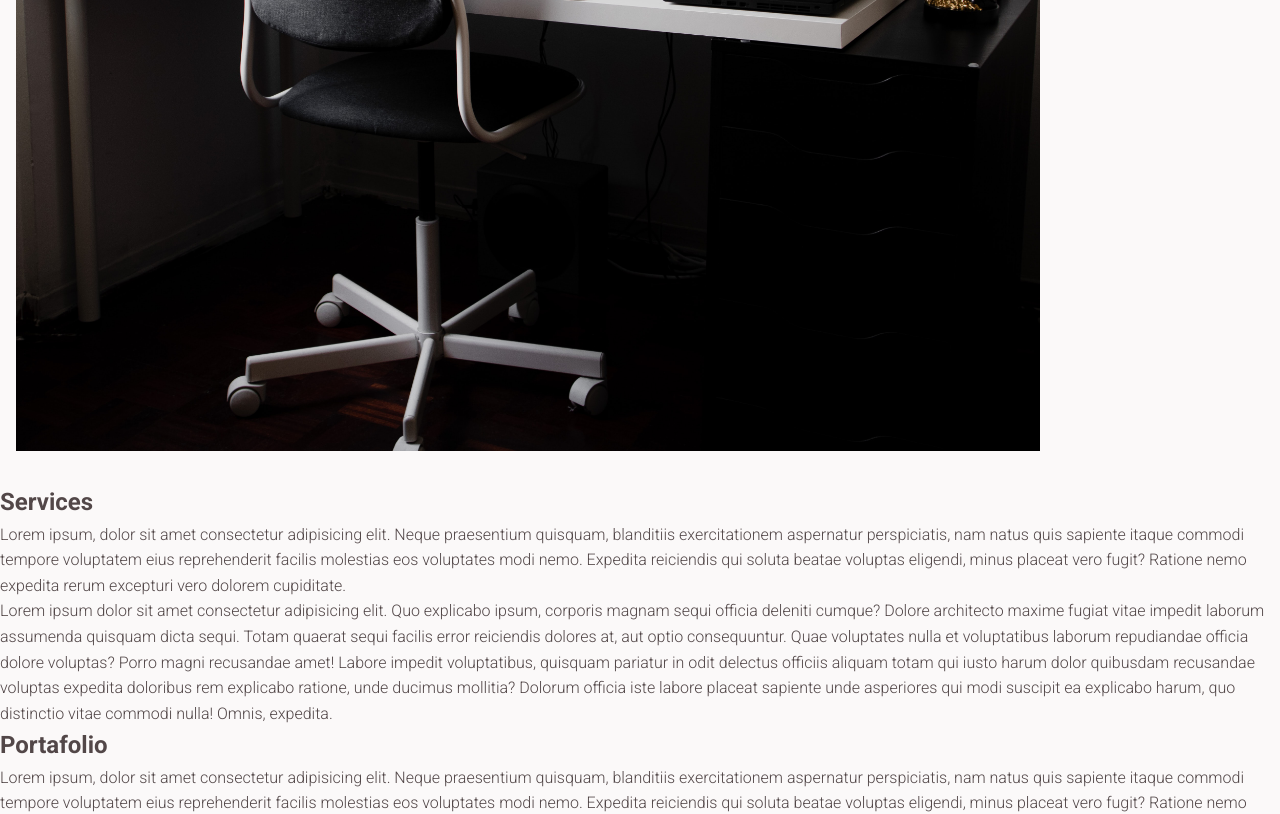
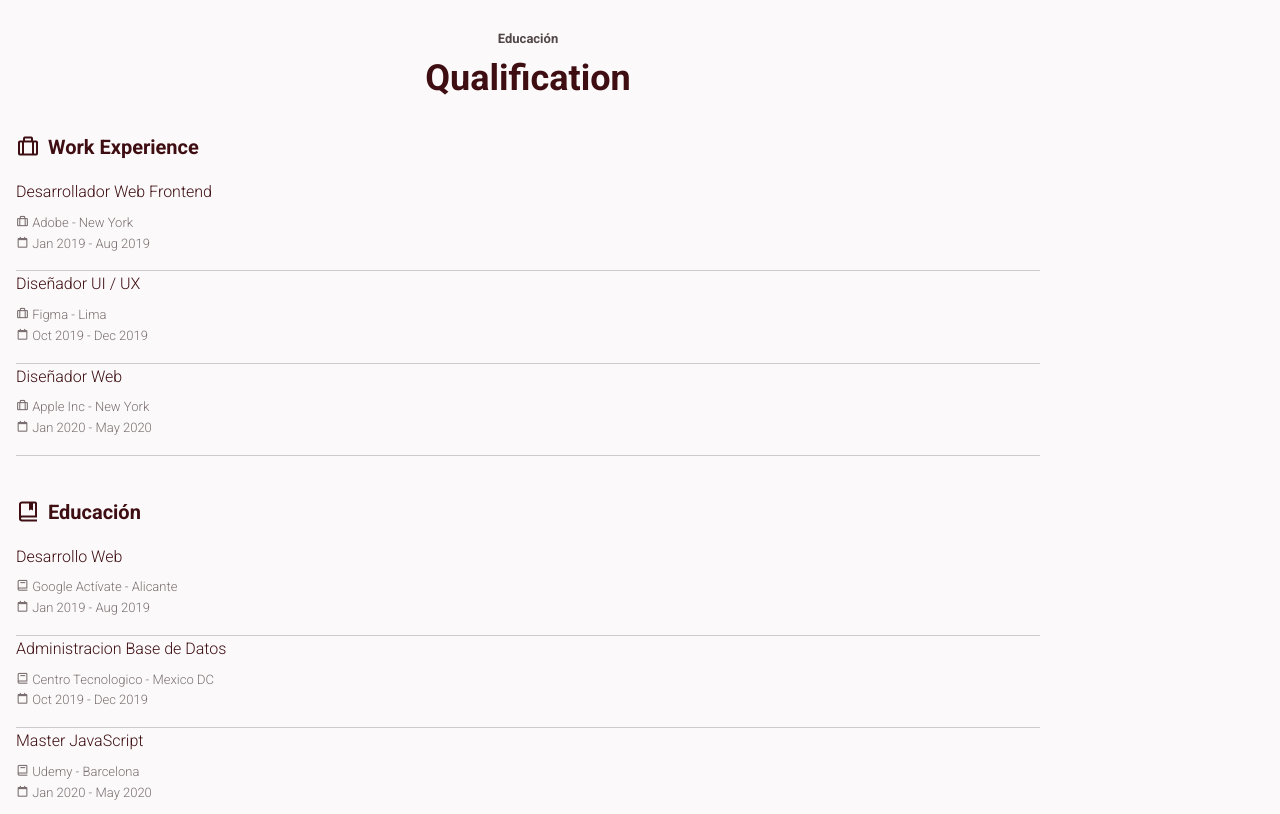
Before and after one commit to Maopos/maopos.github.io, a plain HTML site: page index.html in a window 1280 px wide. Shown: the part 1840-2654 px from the top of the page. Drawn offline with nearby package versions, Linux system fonts and the light colour scheme.

Commit message:
Version 21.02.22

```diff
--- a/css/styles.css
+++ b/css/styles.css
@@ -14,7 +14,7 @@
 
 /* Typografia */
 --font_body: Roboto, sans-serif;
---font_big: 2.5rem;
+--font_big: 2rem;
 --font_normal: 0.938rem;
 --font_small: 0.813rem;
 --font_smaller: 0.75rem;
@@ -205,7 +205,7 @@ transition: .3s;
 /* Change BG header */
 .scroll-header {
     background-color: var(--color_light_2);
-    box-shadow: 0 2px 4px rgba(0, 0, 0, .1);
+    box-shadow: 0 2px 4px rgba(0, 0, 0, .5 );
 }
 
 .scroll-header .nav_logo, .scroll-header .nav_toggle, .scroll-header .nav_link {
@@ -233,12 +233,12 @@ transition: .3s;
 }
 
 .scrolltop:hover {
-    background: var(--color_light_2);
+    background: var(--color_1);
 }
 
 .scrolltop_icon{
     font-size: 2rem;
-    color:var(--color_light_2)
+    color: var(--color_light_2)
 }
 
 /* Show Scroll Top*/
@@ -256,7 +256,7 @@ transition: .3s;
 .home_container{
     position: relative;
     height: calc(100vh - var(--header-height));
-    grid-template-rows: repeat(2, max-content);
+    grid-template-rows: repeat(1, max-content);
     align-content: space-around;
     row-gap: 2rem;
 }
@@ -278,12 +278,12 @@ transition: .3s;
 }
 
 .home_greeting {
-    font-size: .813rem;
+    font-size: var(--font_small);
 
 }
 
 .home_profession {
-    font-size: .938rem;
+    font-size: var(--font_normal);
     margin-bottom: var(--mb3);
 }
 
@@ -330,3 +330,67 @@ transition: .3s;
 .button-light {
     background-color: var(--color_light_1);
 }
+
+/* About */
+
+.about_data {
+    text-align: center;
+}
+
+.about_description span {
+    font-size: var(--font_h2);
+    font-weight: var(--font_semi_bold);
+    color: var(--color_1);
+}
+
+.about_number {
+    font-size: var(--font_h1);
+    color: var(--color_1);
+    display: block;
+}
+
+.about_img {
+    justify-self: center;
+    width: 320px;
+    border-radius: .5rem;
+}
+
+/* Qualification */
+
+.qualification_container {
+    row-gap: 2.5rem;
+}
+
+.qualification_title {
+    font-size: var(--font_h3);
+    color: var(--color_1);
+    margin-bottom: var(--mb2);
+    display: flex;
+    align-items: center;
+}
+
+.qualification_title-icon {
+    font-size: 1.5rem;
+    margin-right: var(--mb1);
+}
+
+.qualification_box {
+    padding-bottom: 1rem;
+    border-bottom: 1px solid #ccc;
+}
+
+.qualification_area {
+    font-size: var(--font_normal);
+    color: var(--color_1);
+    margin-bottom: var(--mb1);
+    font-weight: var(--font_medium);
+}
+
+.qualification_icon, .qualification_work {
+    font-size: var(--font_smaller);
+    color: var(--color_light_1);
+}
+
+.qualification_work {
+    display: block;
+}
--- a/index.html
+++ b/index.html
@@ -6,12 +6,14 @@
     <meta name="viewport" content="width=device-width, initial-scale=1.0">
     <title>Mauricio Posada</title>
 
+
     <!-- iconos -->
     <link href='https://unpkg.com/boxicons@2.0.7/css/boxicons.min.css' rel='stylesheet'>
 
     <link rel="stylesheet" href="./css/styles.css">
 </head>
 <body>
+
     <!-- Scroll Top -->
     <a href="#" class="scrolltop" id="scroll-top">
         <i class='bx bxs-chevrons-up scrolltop_icon'></i>
@@ -77,18 +79,18 @@
                     <p class="about_description"><span>Hola soy<br></span>Amante de la tecnología y la investigación, con deseos permanentes de evolución personal.
                     Autodidacta con estudios en las principales tecnologías de desarrollo Web.
                     Mi objetivo es ser parte de una empresa como desarrollador FrontEnd y proponer soluciones integrales para todo tipo de necesidad.
-                    <br>Se valorar la importancia de un buen equipo de trabajo, la comunicaión y el mantenimiento de un excelente ambiente laboral.</p>
+                    <br>Sé valorar la importancia de un buen equipo de trabajo, la comunicaión y el mantenimiento de un excelente ambiente laboral.</p>
 
                     <div>
-                        <span class="about number">05+</span>
+                        <span class="about_number">05+</span>
                         <span class="achievement">Years off Experience.</span>
                     </div>
                     <div>
-                        <span class="about number">05+</span>
+                        <span class="about_number">05+</span>
                         <span class="achievement">Projects completes.</span>
                     </div>
                     <div>
-                        <span class="about number">05+</span>
+                        <span class="about_number">05+</span>
                         <span class="achievement">Learning Certificates.</span>
                     </div>
 
@@ -97,27 +99,132 @@
             </div>
         </section>
 
-        <section id="services">
-            <div>
-                <h1>Services</h1>
-                <p>Lorem ipsum, dolor sit amet consectetur adipisicing elit. Neque praesentium quisquam, blanditiis exercitationem aspernatur perspiciatis, nam natus quis sapiente itaque commodi tempore voluptatem eius reprehenderit facilis molestias eos voluptates modi nemo. Expedita reiciendis qui soluta beatae voluptas eligendi, minus placeat vero fugit? Ratione nemo expedita rerum excepturi vero dolorem cupiditate.</p>
-                <p>Lorem ipsum dolor sit amet consectetur adipisicing elit. Quo explicabo ipsum, corporis magnam sequi officia deleniti cumque? Dolore architecto maxime fugiat vitae impedit laborum assumenda quisquam dicta sequi. Totam quaerat sequi facilis error reiciendis dolores at, aut optio consequuntur. Quae voluptates nulla et voluptatibus laborum repudiandae officia dolore voluptas? Porro magni recusandae amet! Labore impedit voluptatibus, quisquam pariatur in odit delectus officiis aliquam totam qui iusto harum dolor quibusdam recusandae voluptas expedita doloribus rem explicabo ratione, unde ducimus mollitia? Dolorum officia iste labore placeat sapiente unde asperiores qui modi suscipit ea explicabo harum, quo distinctio vitae commodi nulla! Omnis, expedita.</p>
+        <!-- Qualification -->
+
+        <section class="qualification section bd-container">
+           <span class="section-subtitle">Educación</span>
+           <h2 class="section-title">Qualification</h2>
+
+           <div class="qualification_container bd-grid">
+               <div class="qualification_content">
+                   <h2 class="qualification_title">
+                    <i class='bx bx-briefcase-alt qualification_title-icon'></i>
+                    Work Experience
+                   </h2>
+
+                   <div class="bd-grid">
+                       <div class="qualification_data">
+                           <h3 class="qualification_area">Desarrollador Web Frontend</h3>
+                           <div class="qualification_box">
+                               <span class="qualification_work">
+                                    <i class='bx bx-briefcase-alt qualification_icon'></i>
+                                    Adobe - New York
+                               </span>
+
+                               <span class="qualification_work">
+                                <i class='bx bx-calendar-alt qualification_icon'></i>
+                                Jan 2019 - Aug 2019
+                           </span>
+                           </div>
+                       </div>
+                   </div>
+
+                   <div class="bd-grid">
+                    <div class="qualification_data">
+                        <h3 class="qualification_area">Diseñador UI / UX</h3>
+                        <div class="qualification_box">
+                            <span class="qualification_work">
+                                 <i class='bx bx-briefcase-alt qualification_icon'></i>
+                                 Figma - Lima
+                            </span>
+
+                            <span class="qualification_work">
+                             <i class='bx bx-calendar-alt qualification_icon'></i>
+                             Oct 2019 - Dec 2019
+                        </span>
+                        </div>
+                    </div>
+                </div>
+
+                <div class="bd-grid">
+                    <div class="qualification_data">
+                        <h3 class="qualification_area">Diseñador Web</h3>
+                        <div class="qualification_box">
+                            <span class="qualification_work">
+                                 <i class='bx bx-briefcase-alt qualification_icon'></i>
+                                 Apple Inc - New York
+                            </span>
+
+                            <span class="qualification_work">
+                             <i class='bx bx-calendar-alt qualification_icon'></i>
+                             Jan 2020 - May 2020
+                        </span>
+                        </div>
+                    </div>
+                </div>
+
+               </div>
+
+               <div class="qualification_content">
+                <h2 class="qualification_title">
+                 <i class='bx bx-book-bookmark qualification_title-icon'></i>
+                 Educación
+                </h2>
+
+                <div class="bd-grid">
+                    <div class="qualification_data">
+                        <h3 class="qualification_area">Desarrollo Web</h3>
+                        <div class="qualification_box">
+                            <span class="qualification_work">
+                                 <i class='bx bx-book qualification_icon'></i>
+                                 Google Actívate - Alicante
+                            </span>
+
+                            <span class="qualification_work">
+                             <i class='bx bx-calendar-alt qualification_icon'></i>
+                             Jan 2019 - Aug 2019
+                        </span>
+                        </div>
+                    </div>
+                </div>
+
+                <div class="bd-grid">
+                 <div class="qualification_data">
+                     <h3 class="qualification_area">Administracion Base de Datos</h3>
+                     <div class="qualification_box">
+                         <span class="qualification_work">
+                              <i class='bx bx-book qualification_icon'></i>
+                              Centro Tecnologico - Mexico DC
+                         </span>
+
+                         <span class="qualification_work">
+                          <i class='bx bx-calendar-alt qualification_icon'></i>
+                          Oct 2019 - Dec 2019
+                     </span>
+                     </div>
+                 </div>
+             </div>
+
+             <div class="bd-grid">
+                 <div class="qualification_data">
+                     <h3 class="qualification_area">Master JavaScript</h3>
+                     <div class="qualification_box">
+                         <span class="qualification_work">
+                              <i class='bx bx-book qualification_icon'></i>
+                              Udemy - Barcelona
+                         </span>
+
+                         <span class="qualification_work">
+                          <i class='bx bx-calendar-alt qualification_icon'></i>
+                          Jan 2020 - May 2020
+                     </span>
+                     </div>
+                 </div>
+             </div>
+
             </div>
-        </section>
-        <section id="portfolio">
-            <div>
-                <h1>Portafolio</h1>
-                <p>Lorem ipsum, dolor sit amet consectetur adipisicing elit. Neque praesentium quisquam, blanditiis exercitationem aspernatur perspiciatis, nam natus quis sapiente itaque commodi tempore voluptatem eius reprehenderit facilis molestias eos voluptates modi nemo. Expedita reiciendis qui soluta beatae voluptas eligendi, minus placeat vero fugit? Ratione nemo expedita rerum excepturi vero dolorem cupiditate.</p>
-                <p>Lorem ipsum dolor sit amet consectetur adipisicing elit. Quo explicabo ipsum, corporis magnam sequi officia deleniti cumque? Dolore architecto maxime fugiat vitae impedit laborum assumenda quisquam dicta sequi. Totam quaerat sequi facilis error reiciendis dolores at, aut optio consequuntur. Quae voluptates nulla et voluptatibus laborum repudiandae officia dolore voluptas? Porro magni recusandae amet! Labore impedit voluptatibus, quisquam pariatur in odit delectus officiis aliquam totam qui iusto harum dolor quibusdam recusandae voluptas expedita doloribus rem explicabo ratione, unde ducimus mollitia? Dolorum officia iste labore placeat sapiente unde asperiores qui modi suscipit ea explicabo harum, quo distinctio vitae commodi nulla! Omnis, expedita.</p>
-            </div>
-        </section>
-        <section id="contact">
-            <div>
-                <h1>Contact</h1>
-                <p>Lorem ipsum, dolor sit amet consectetur adipisicing elit. Neque praesentium quisquam, blanditiis exercitationem aspernatur perspiciatis, nam natus quis sapiente itaque commodi tempore voluptatem eius reprehenderit facilis molestias eos voluptates modi nemo. Expedita reiciendis qui soluta beatae voluptas eligendi, minus placeat vero fugit? Ratione nemo expedita rerum excepturi vero dolorem cupiditate.</p>
-                <p>Lorem ipsum dolor sit amet consectetur adipisicing elit. Quo explicabo ipsum, corporis magnam sequi officia deleniti cumque? Dolore architecto maxime fugiat vitae impedit laborum assumenda quisquam dicta sequi. Totam quaerat sequi facilis error reiciendis dolores at, aut optio consequuntur. Quae voluptates nulla et voluptatibus laborum repudiandae officia dolore voluptas? Porro magni recusandae amet! Labore impedit voluptatibus, quisquam pariatur in odit delectus officiis aliquam totam qui iusto harum dolor quibusdam recusandae voluptas expedita doloribus rem explicabo ratione, unde ducimus mollitia? Dolorum officia iste labore placeat sapiente unde asperiores qui modi suscipit ea explicabo harum, quo distinctio vitae commodi nulla! Omnis, expedita.</p>
-                <p>Lorem ipsum dolor sit amet consectetur adipisicing elit. Dolores excepturi nisi ullam eius veritatis, officia natus ex magni ipsa, rem maxime quisquam porro error, minima quidem molestias enim reprehenderit voluptatibus! Necessitatibus velit soluta numquam placeat? Et a adipisci rerum blanditiis nostrum voluptate dolor in excepturi! Animi quasi odit ipsam. Earum.</p>
-            </div>
+
+           </div>
         </section>
 
     </main>
--- a/js/main.js
+++ b/js/main.js
@@ -51,7 +51,7 @@ window.addEventListener('scroll', scrollActive)
 function scrollHeader() {
     const header = document.getElementById('header')
 
-    if (this.scrolly >= 200) {
+    if (this.scrollY >= 200) {
         header.classList.add('scroll-header');
     }
     else {
@@ -65,7 +65,7 @@ window.addEventListener('scroll', scrollHeader)
 function scrollTop() {
     const scrollTop = document.getElementById('scroll-top')
 
-    if (this.scrolly >= 560) {
+    if (this.scrollY >= 200) {
         scrollTop.classList.add('show-scroll');
     }
     else {
```
